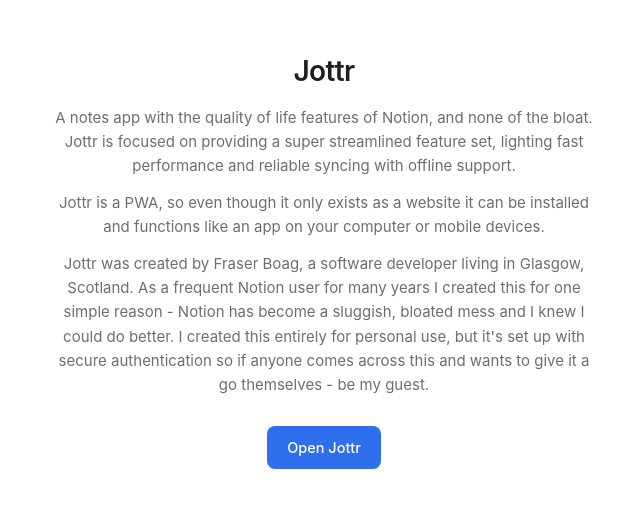
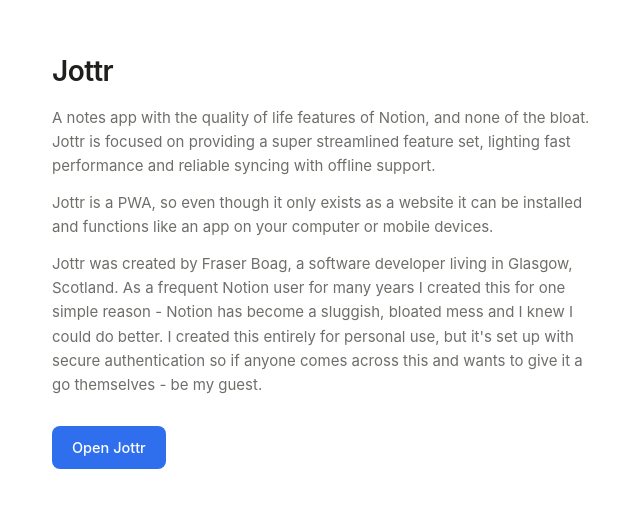
Before and after one commit to fraserboag/jottr26, a Next.js app: page / in a window 1280 px wide. Shown: the part 141-648 px from the top of the page, without its empty margins (316-956 px from the left). Built offline with nearby package versions, Linux system fonts and the light colour scheme; no server answers.

Commit message:
Left-align the home page text within its centred column
Co-Authored-By: Claude Opus 5.5 (1M context) <noreply@anthropic.com>

```diff
--- a/app/page.tsx
+++ b/app/page.tsx
@@ -4,7 +4,7 @@ export default function LandingPage() {
   return (
     <div className="flex min-h-dvh items-center justify-center bg-surface px-5 py-16">
       <SignedInRedirect />
-      <main className="w-full max-w-[34rem] text-center">
+      <main className="w-full max-w-[34rem]">
         <h1 className="text-[1.75rem] font-semibold tracking-[-0.02em] text-ink">Jottr</h1>
         <p className="mt-3 text-[15px] leading-relaxed text-muted">
           A notes app with the quality of life features of Notion, and none of the bloat. Jottr is
```
